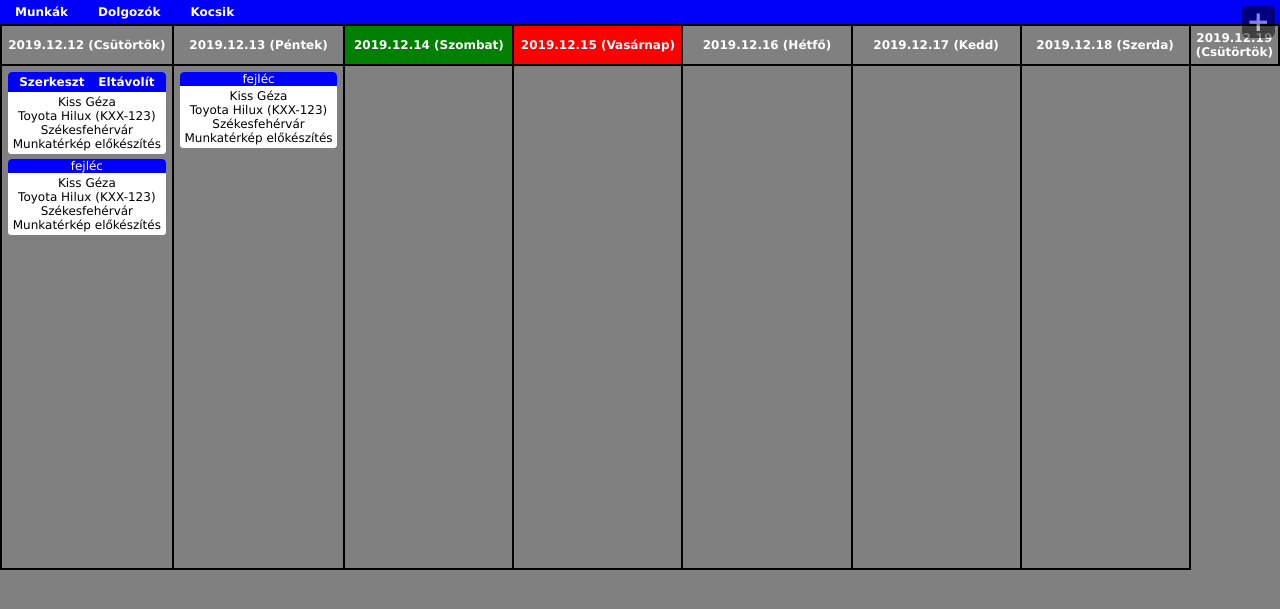
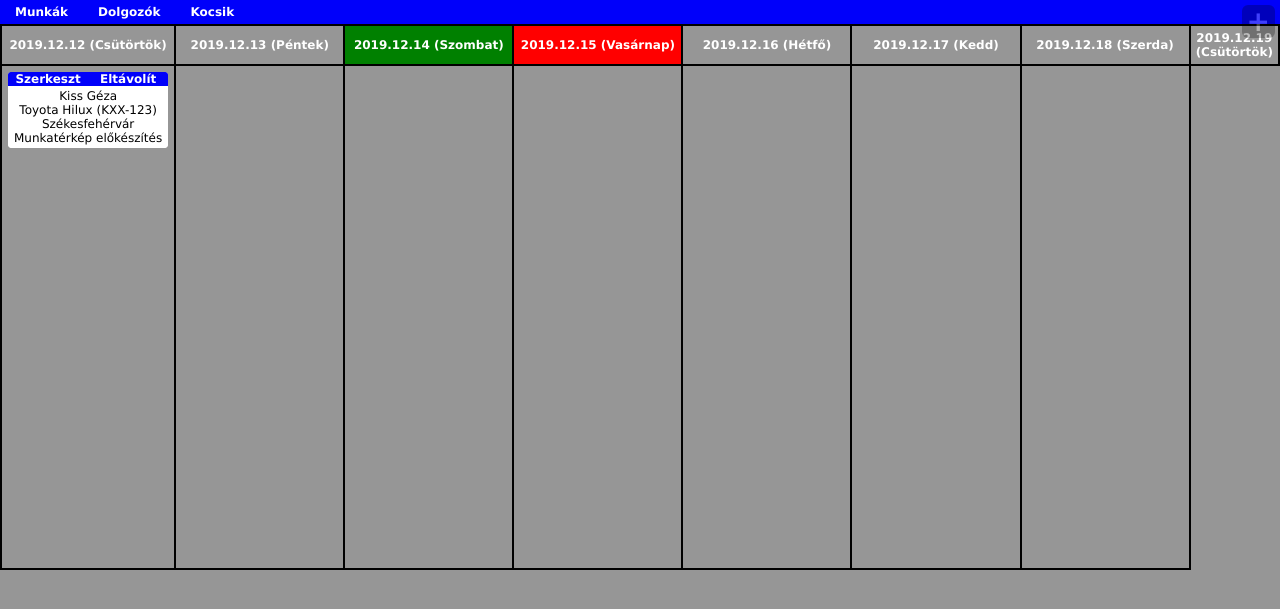
Before and after one commit to borbastibor/MunkaBeosztas, a CodeIgniter app: page /MunkaBeosztas/ in a window 1280 px wide. Shown: the top 609 px of the page. Run offline with CodeIgniter, Linux system fonts and the light colour scheme.

Commit message:
update_20191215

```diff
--- a/application/views/munkak_list_view.php
+++ b/application/views/munkak_list_view.php
@@ -1,4 +1,4 @@
-<a href=""><div class="create-button">+</div></a>
+<?php echo(anchor('home/create','<div class="create-button">+</div>')); ?>
 <table class="calendar">
     <tr>
         <?php
@@ -38,29 +38,29 @@
         <td class="calendar">
             <div class="job-container">
                 <div class="job-title">
-                    <a class="jobtitle-menuitem" href="">Szerkeszt</a>
-                    <a class="jobtitle-menuitem" href="">Eltávolít</a>
+                    <table class="jobtitle-table">
+                        <tr>
+                            <td class="jobtitle-cell">
+                                <?php
+                                $anchordata = [
+                                    'class' => 'jobtitle-menuitem',
+                                    'style' => 'border-radius: 4px 0px 0px 0px'
+                                ];
+                                echo(anchor('home/edit','Szerkeszt',$anchordata));
+                                ?>
+                            </td>
+                            <td class="jobtitle-cell">
+                                <?php
+                                $anchordata = [
+                                    'class' => 'jobtitle-menuitem',
+                                    'style' => 'border-radius: 0px 4px 0px 0px'
+                                ];
+                                echo(anchor('home/delete','Eltávolít',$anchordata));
+                                ?>
+                            </td>
+                        </tr>
+                    </table>
                 </div>
-                <div class="job-body">
-                    Kiss Géza<br />
-                    Toyota Hilux (KXX-123)<br />
-                    Székesfehérvár<br />
-                    Munkatérkép előkészítés
-                </div>
-            </div>
-            <div class="job-container">
-                <div class="job-title">fejléc</div>
-                <div class="job-body">
-                    Kiss Géza<br />
-                    Toyota Hilux (KXX-123)<br />
-                    Székesfehérvár<br />
-                    Munkatérkép előkészítés
-                </div>
-            </div>
-        </td>
-        <td class="calendar">
-            <div class="job-container">
-                <div class="job-title">fejléc</div>
                 <div class="job-body">
                     Kiss Géza<br />
                     Toyota Hilux (KXX-123)<br />
@@ -74,5 +74,6 @@
         <td class="calendar"></td>
         <td class="calendar"></td>
         <td class="calendar"></td>
+        <td class="calendar"></td>
     </tr>
 </table
--- a/css/styles.css
+++ b/css/styles.css
@@ -4,7 +4,7 @@ body {
     width: 100%;
     font-family: 'Lucida Sans Unicode';
     font-size: 12px;
-    background-color: gray;
+    background-color: rgb(150,150,150);
 }
 
 /* Navigációs bár stílusai */
@@ -49,7 +49,7 @@ th.calendar {
     padding: 5px;
     margin: 0px;
     width: 14%;
-    background-color: gray;
+    background-color: rgb(150,150,150);
     color: white;
     border: 2px solid black;
 }
@@ -58,7 +58,7 @@ td.calendar {
     margin: 0px;
     width: 14%;
     height: 500px;
-    background-color: gray;
+    background-color: rgb(150,150,150);
     border: 2px solid black;
     vertical-align: top;
 }
@@ -82,17 +82,32 @@ div.job-title {
 a.jobtitle-menuitem:link, a.jobtitle-menuitem:visited {
     background-color: rgb(0, 0, 250);
     color: white;
-    padding: 3px 5px;
+    padding: 0px;
     margin: 0px;
+    width: 100%;
     text-align: center;
     text-decoration: none;
     font-size: 12px;
     font-weight: bold;
     display: inline-flex;
+    justify-content: center;
 }
 
 a.jobtitle-menuitem:hover, a.jobtitle-menuitem:active {
     background-color: rgb(0, 130, 250);
+}
+
+table.jobtitle-table {
+    width: 100%;
+    padding: 0px;
+    margin: 0px;
+    border-collapse: collapse;
+}
+
+td.jobtitle-cell {
+    padding: 0px;
+    margin: 0px;
+    width: 50%;
 }
 
 div.job-body {
@@ -114,7 +129,7 @@ div.create-button {
     right: 5px;
     background-color: black;
     color: white;
-    opacity: 0.5;
+    opacity: 0.25;
     font-size: 28px;
     font-weight: bolder;
     z-index: 1;
```
Also changed, not shown: other parts of css/styles.css (+57 -1 lines), application/views/munkak_create_view.php (+5 -4 lines).
